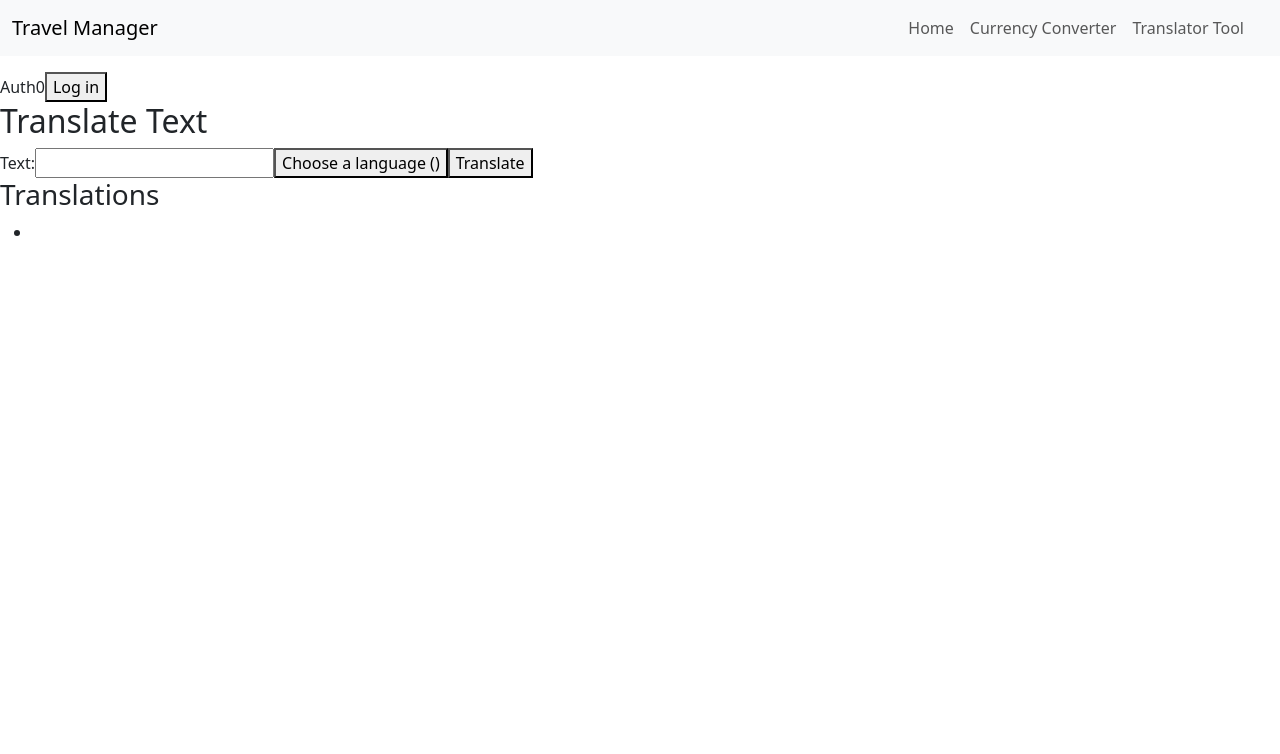
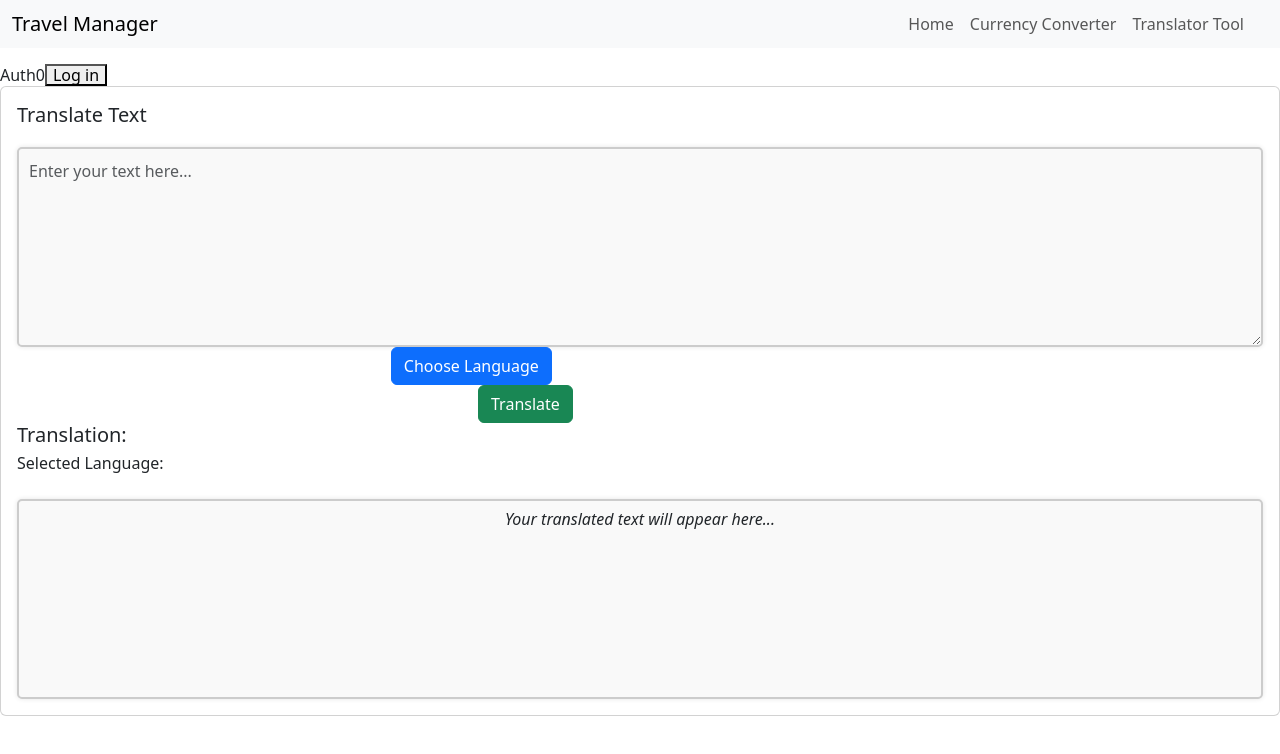
Before and after one commit to Code301Project-TechCityApps/travel-manager-frontend, a React (Vite) app: page /translator in a window 1280 px wide. Shown: the top 754 px of the page. Built offline with nearby package versions, Linux system fonts and the light colour scheme; no server answers.

Commit message:
Add CSS to button

```diff
--- a/frontend/src/components/Translator.jsx
+++ b/frontend/src/components/Translator.jsx
@@ -1,7 +1,11 @@
 import React, { useState, useEffect } from 'react';
+import '../css/reset.css';
 import axios from 'axios';
 import TranslationModal from './TranslationModal';
 import languagesData from '../assets/language.json';
+import '../css/translator.css';
+import { Card, Form, Button } from 'react-bootstrap';
+
 
 const API = import.meta.env.VITE_SERVER_URL;
 
@@ -12,29 +16,23 @@ function Translator() {
     const [showModal, setShowModal] = useState(false);
     const [languages, setLanguages] = useState([]);
     const [languageName, setLanguageName] = useState("");
-
     useEffect(() => {
         setLanguages(languagesData);
     }, []);
-
     const handleOpenModal = () => {
         setShowModal(true);
     };
-
     const handleCloseModal = () => {
         setShowModal(false);
     };
-
     const handleSelectLanguage = (selectedLanguage) => {
         setToLang([selectedLanguage]);
        setLanguageName(languages.filter(lang => lang.code === selectedLanguage)[0]?.language);
         handleCloseModal();
     };
-
     const handleChangeText = (e) => {
         setText(e.target.value);
     };
-
     const handleSubmit = async (e) => {
         e.preventDefault();
         try {
@@ -44,40 +42,50 @@ function Translator() {
             console.error('Translation Error:', error);
         }
     };
+    return (
 
-    return (
-        <div>
-            <h2>Translate Text</h2>
-            <form onSubmit={handleSubmit}>
-                <label htmlFor='text'>Text:</label>
-                <input type="text" id="text" value={text} onChange={handleChangeText} />
-                <button type='button' onClick={handleOpenModal}>
-                    Choose a language
-                    (
-                        {
-                          languageName
-                        }
+           <Card className="translator-card">
 
-                        )
-                </button>
-                <button type='submit'>Translate</button>
-            </form>
+           <Card.Body>
+               <Card.Title>Translate Text</Card.Title>
+               <Form onSubmit={handleSubmit}>
+                   <Form.Group controlId="text">
+                         <Form.Control type="text" className="translated-box" value={text} onChange={handleChangeText} as="textarea" placeholder="Enter your text here..." />
+                         <Button variant="primary" onClick={handleOpenModal}
+                          style={{
+                            marginLeft: '30%'
+                        }}
+                         >Choose Language
+                     </Button>
+                     </Form.Group>
+
+                     <Button variant="success" type="submit"
+                          style={{
+                            marginLeft: '37%'
+                        }}
+                       >
+
+                         Translate
+                     </Button>
+                 </Form>
                  <TranslationModal
                     show={showModal}
                     onHide={handleCloseModal}
                     onSelectLanguage={handleSelectLanguage}
                     languages={languages} // Pass your language data here
                 />
-            <div>
-                <h3>Translations</h3>
-                <ul>
-                        <li>
+
+            <Card.Title className="translation-title">Translation:</Card.Title>
+            <Form.Label>Selected Language: {languageName}</Form.Label>
+                <Card.Text className="translated-box" >
+                {translations.translatedText ? (
                     <strong>{translations.translatedText}</strong>
-                        </li>
-                </ul>
-            </div>
-        </div>
+                ) : (
+                    <em>Your translated text will appear here...</em>
+                )}
+                </Card.Text>
+             </Card.Body>
+         </Card>
     );
 }
-
 export default Translator;
--- /dev/null
+++ b/frontend/src/css/reset.css
@@ -0,0 +1,84 @@
+meyerweb.com
+Main content
+Navigation links
+Footer
+Post Archives
+CSS Work
+Toolbox
+Writing
+Speaking
+Other Stuff
+About this site
+CSS Tools: Reset CSS
+The goal of a reset stylesheet is to reduce browser inconsistencies in things like default line heights, margins and font sizes of headings, and so on. The general reasoning behind this was discussed in a May 2007 post, if you're interested. Reset styles quite often appear in CSS frameworks, and the original "meyerweb reset" found its way into Blueprint, among others.
+
+The reset styles given here are intentionally very generic. There isn't any default color or background set for the body element, for example. I don't particularly recommend that you just use this in its unaltered state in your own projects. It should be tweaked, edited, extended, and otherwise tuned to match your specific reset baseline. Fill in your preferred colors for the page, links, and so on.
+
+In other words, this is a starting point, not a self-contained black box of no-touchiness.
+
+If you want to use my reset styles, then feel free! It's all explicitly in the public domain (I have to formally say that or else people ask me about licensing). You can grab a copy of the file to use and tweak as fits you best. If you're more of the copy-and-paste type, or just want an in-page preview of what you'll be getting, here it is.
+
+/* http://meyerweb.com/eric/tools/css/reset/
+   v2.0 | 20110126
+   License: none (public domain)
+*/
+
+html, body, div, span, applet, object, iframe,
+h1, h2, h3, h4, h5, h6, p, blockquote, pre,
+a, abbr, acronym, address, big, cite, code,
+del, dfn, em, img, ins, kbd, q, s, samp,
+small, strike, strong, sub, sup, tt, var,
+b, u, i, center,
+dl, dt, dd, ol, ul, li,
+fieldset, form, label, legend,
+table, caption, tbody, tfoot, thead, tr, th, td,
+article, aside, canvas, details, embed,
+figure, figcaption, footer, header, hgroup,
+menu, nav, output, ruby, section, summary,
+time, mark, audio, video {
+	margin: 0;
+	padding: 0;
+	border: 0;
+	font-size: 100%;
+	font: inherit;
+	vertical-align: baseline;
+}
+/* HTML5 display-role reset for older browsers */
+article, aside, details, figcaption, figure,
+footer, header, hgroup, menu, nav, section {
+	display: block;
+}
+body {
+	line-height: 1;
+}
+ol, ul {
+	list-style: none;
+}
+blockquote, q {
+	quotes: none;
+}
+blockquote:before, blockquote:after,
+q:before, q:after {
+	content: '';
+	content: none;
+}
+table {
+	border-collapse: collapse;
+	border-spacing: 0;
+}
+Previous Versions
+v1.0 (200802)
+Acknowledgments
+Thanks to Paul Chaplin for the blockquote / q rules.
+
+Identity Archipelago
+Mastodon
+GitHub
+Codepen
+Dribbble
+Flickr
+LinkedIn
+The excuse of the day isunexpected 403s
+All contents of this site, unless otherwise noted, are ©1993-2024 Eric A. and Kathryn S. Meyer. All Rights Reserved.
+"Thoughts From Eric" is powered by WordPress. Most of the rest of the site is hand-authored.
+The ink-sketch images used in this site’s design are adapted from Yūzan Mori’s Hamonshū, Volumes 1-3, published in 1903 and made available for public use by the Smithsonian Libraries and the Internet Archive.
--- /dev/null
+++ b/frontend/src/css/translator.css
@@ -0,0 +1,22 @@
+.translated-box {
+  border: 2px solid #ccc; /* Border color */
+  border-radius: 5px; /* Rounded corners */
+  padding: 10px; /* Padding inside the box */
+  background-color: #f9f9f9; /* Background color */
+  margin-top: 20px; /* Margin from the top */
+  box-shadow: 0 0 5px rgba(0, 0, 0, 0.1); /* Box shadow for depth */
+  max-width: 100%; /* Maximum width */
+  /* overflow-wrap: break-word; Break long words */
+  /* word-wrap:break-word; */
+  white-space:pre-wrap;
+  height: 200px;
+  display: flex;
+  justify-content: center;
+}
+
+.translator-content {
+  display: flex;
+  flex-direction: column;
+  align-items: center; /* Center items horizontally */
+  text-align: center;
+}
--- a/frontend/src/main.jsx
+++ b/frontend/src/main.jsx
@@ -2,6 +2,7 @@ import React from 'react';
 import ReactDOM from 'react-dom/client';
 import App from './App';
 import { Auth0Provider } from "@auth0/auth0-react";
+import 'bootstrap/dist/css/bootstrap.min.css';
 
 const root = ReactDOM.createRoot(document.getElementById('root'));
 
```
Lines whose indentation alone changed are shown as unchanged.
